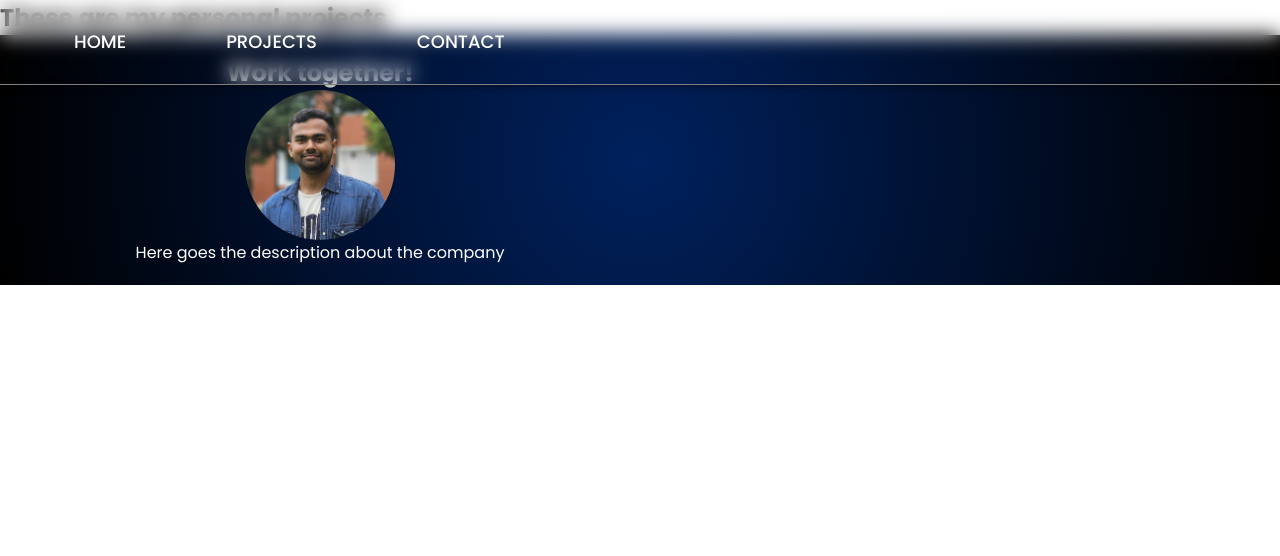
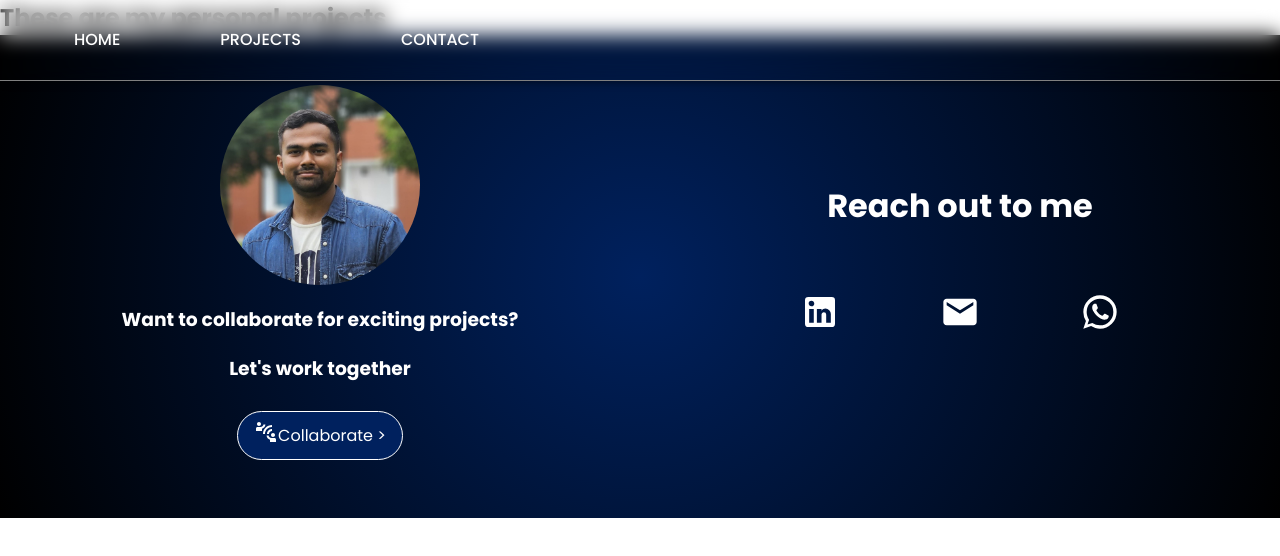
Before and after one commit to codeza-ai/personal-portfolio, a React (Vite) app: page /personal-portfolio/projects in a window 1280 px wide. Shown: the top 556 px of the page. Built offline with nearby package versions, Linux system fonts and the light colour scheme.

Commit message:
Completed the footer. Fixed the path for avatar image. Added resume option.

```diff
--- a/src/components/Footer.css
+++ b/src/components/Footer.css
@@ -2,8 +2,10 @@ footer {
     box-sizing: border-box;
     display: flex;
     flex-direction: row;
+    justify-content: space-evenly;
+    align-items: center;
     width: 100vw;
-    height: fit-content;
+    padding: 10px 0px;
     background-image: radial-gradient(circle, var(--dark) 0%, black 100%);
     color: white;
 }
@@ -14,15 +16,38 @@ footer {
     justify-content: center;
     align-items: center;
     width: 50%;
+    padding: 40px;
+}
+
+.about {
+    gap: 20px;
+}
+
+.social-medias {
+    gap: 30px;
+}
+
+.sm-links {
+    width: 100%;
+    display: flex;
+    justify-content: space-evenly;
     padding: 20px;
+}
+
+.sm-links a {
+    color: white;
+    text-decoration: none;
+    font-size: 3rem;
+    transition: 0.3s;
 }
 
 
 @media screen and (max-width: 950px) {
     footer {
         flex-direction: column;
+        align-items: center;
     }
     .about, .social-medias {
-        width: 90%;
+        width: 85%;
     }
 }
--- a/src/components/Footer.jsx
+++ b/src/components/Footer.jsx
@@ -1,24 +1,43 @@
 import React from 'react'
 import "./Footer.css"
 import Avatar from '@mui/material/Avatar';
+import ConnectWithoutContactIcon from '@mui/icons-material/ConnectWithoutContact';
+import TagButton from './TagButton';
+import MailIcon from '@mui/icons-material/Mail';
+import LinkedInIcon from '@mui/icons-material/LinkedIn';
+import WhatsAppIcon from '@mui/icons-material/WhatsApp';
 
 const Footer = () => {
   return (
     <footer>
       <div className='about'>
-            <h2>Work together!</h2>
         <div>
           <Avatar
             alt="Darshan Odedara"
-                src="/Profile.jpg"
-                sx={{ width: 150, height: 150 }}
+            src="Profile.jpg"
+            sx={{ width: 200, height: 200 }}
           />
         </div>
-            <p>Here goes the description about the company</p>
+        <h3>Want to collaborate for exciting projects?</h3>
+        <h3>Let's work together</h3>
+        <TagButton iconButton={<ConnectWithoutContactIcon />} tag='Collaborate >' href='contact' />
       </div>
-        <div className='social-medias'></div>
+      <div className='social-medias'>
+        <h1>Reach out to me</h1>
+        <div className='sm-links'>
+          <a href="https://www.linkedin.com/in/darshan-odedara-0b7b4a1b0/">
+            <LinkedInIcon style={{ fontSize: 40 }} />
+          </a>
+          <a href="">
+            <MailIcon style={{ fontSize: 40 }} />
+          </a>
+          <a href="">
+            <WhatsAppIcon style={{ fontSize: 40 }} />
+          </a>
+        </div>
+      </div>
     </footer>
-  )
+  );
 }
 
 export default Footer
--- a/src/components/Header.jsx
+++ b/src/components/Header.jsx
@@ -27,7 +27,7 @@ import { ThemeProvider, createTheme } from '@mui/material/styles';
 const theme = createTheme({
   typography: {
     fontFamily: 'Poppins',
-    fontSize: 18,
+    fontSize: 16,
   }
 });
 
--- a/src/pages/Home.css
+++ b/src/pages/Home.css
@@ -2,13 +2,29 @@
 /* Black Dark-Blue Purple Yellow */
 
 main {
-    padding: 100px 0;
+    padding: 80px 0;
     display: flex;
     width: 100vw;
     justify-content: center;
     align-items: center;
     background-image: radial-gradient(circle, black 0%,var(--dark) 80%);
     /* background-color: var(--dark); */
+}
+.resume-button {
+    background: linear-gradient(45deg, var(--purple), var(--yellow));
+    color: whitesmoke;
+    border: 1px solid whitesmoke;
+    padding: 10px 20px;
+    border-radius: 25px;
+    font-size: 20px;
+    font-weight: 700;
+    text-decoration: none;
+    transition: all 0.3s ease;
+}
+
+.resume-button:hover {
+    background: linear-gradient(45deg, var(--yellow), var(--purple));
+    color: var(--dark);
 }
 
 .hero-section {
@@ -36,6 +52,8 @@ main {
 .hero-left {
     width: 35%;
     display: flex;
+    flex-direction: column;
+    gap: 30px;
     justify-content: center;
     align-items: center;
 }
@@ -50,7 +68,7 @@ main {
 #skills {
     background: linear-gradient(45deg, var(--purple), var(--yellow));
     padding: 40px 20px;
-    gap: 20px;
+    gap: 25px;
     display: flex;
     justify-content: center;
     align-items: center;
@@ -85,6 +103,7 @@ main {
     flex-direction: column;
     justify-content: center;
     align-items: center;
+    font-size: 1.2rem;
     gap: 20px;
 }
 
@@ -118,6 +137,9 @@ main {
     .sm-buttons {
         gap: 5px;
     }
+    #skills h1{
+        font-size: 2rem;
+    }
 
     .skill-cards {
         gap: 20px;
@@ -125,5 +147,6 @@ main {
     .project-overview {
         width: 85%;
         gap: 15px;
+        font-size: 1.2rem;
     }
 }
--- a/src/pages/Home.jsx
+++ b/src/pages/Home.jsx
@@ -7,6 +7,7 @@ import LinkedInIcon from '@mui/icons-material/LinkedIn';
 import ConnectWithoutContactIcon from '@mui/icons-material/ConnectWithoutContact';
 import SkillCard from '../components/SkillCard';
 import ManageAccountsIcon from '@mui/icons-material/ManageAccounts';
+import WorkIcon from '@mui/icons-material/Work';
 
 const Home = () => {
   return (
@@ -16,9 +17,10 @@ const Home = () => {
           <div className='hero-left'>
             <Avatar
               alt="Darshan Odedara"
-              src="/Profile.jpg"
+              src="Profile.jpg"
               sx={{ width: 300, height: 300 }}
             />
+            <a href="Resume.pdf" target="_blank" rel="noopener noreferrer" className='resume-button'>Resume</a>
           </div>
           <div className='hero-right'>
             <h1>Hi, I'm <span className='gradient-font'>Darshan</span></h1>
@@ -27,10 +29,8 @@ const Home = () => {
             <h3>Lorem ipsum, dolor sit amet consectetur adipisicing elit. Eius ratione ex in labore provident esse cum earum. Quibusdam, debitis? Minus.</h3>
             <br />
             <div className='sm-buttons'>
-                <TagButton iconButton={<GitHubIcon />} tag='GitHub'/>
-                <TagButton iconButton={<LinkedInIcon />} tag='LinkedIn'/>
-                <TagButton iconButton={<ConnectWithoutContactIcon />} tag='Contact' href='/contact'/>
-            </div>
+              <TagButton iconButton={<GitHubIcon />} tag='GitHub' href='https://github.com/codeza-ai'/>
+              <TagButton iconButton={<LinkedInIcon />} tag='LinkedIn' href="https://www.linkedin.com/in/darshan-odedara-3a4908216/"/>            </div>
           </div>
         </div>
       </main>
@@ -42,7 +42,6 @@ const Home = () => {
           <SkillCard skillName='JavaScript' skillLevel={60} imgSource='skills/javascript.png'/>
           <SkillCard skillName='React' skillLevel={50} imgSource='skills/react.png'/>
           <SkillCard skillName='MUI' skillLevel={40} imgSource='skills/mui.png'/>
-          <SkillCard skillName='MongoDB' skillLevel={30} imgSource=''/>
         </div>
       </div>
       <div id='projects'>
```
Also changed, not shown: 2 other files (tests, documents, lock files or other folders). Lines whose indentation alone changed are shown as unchanged.
